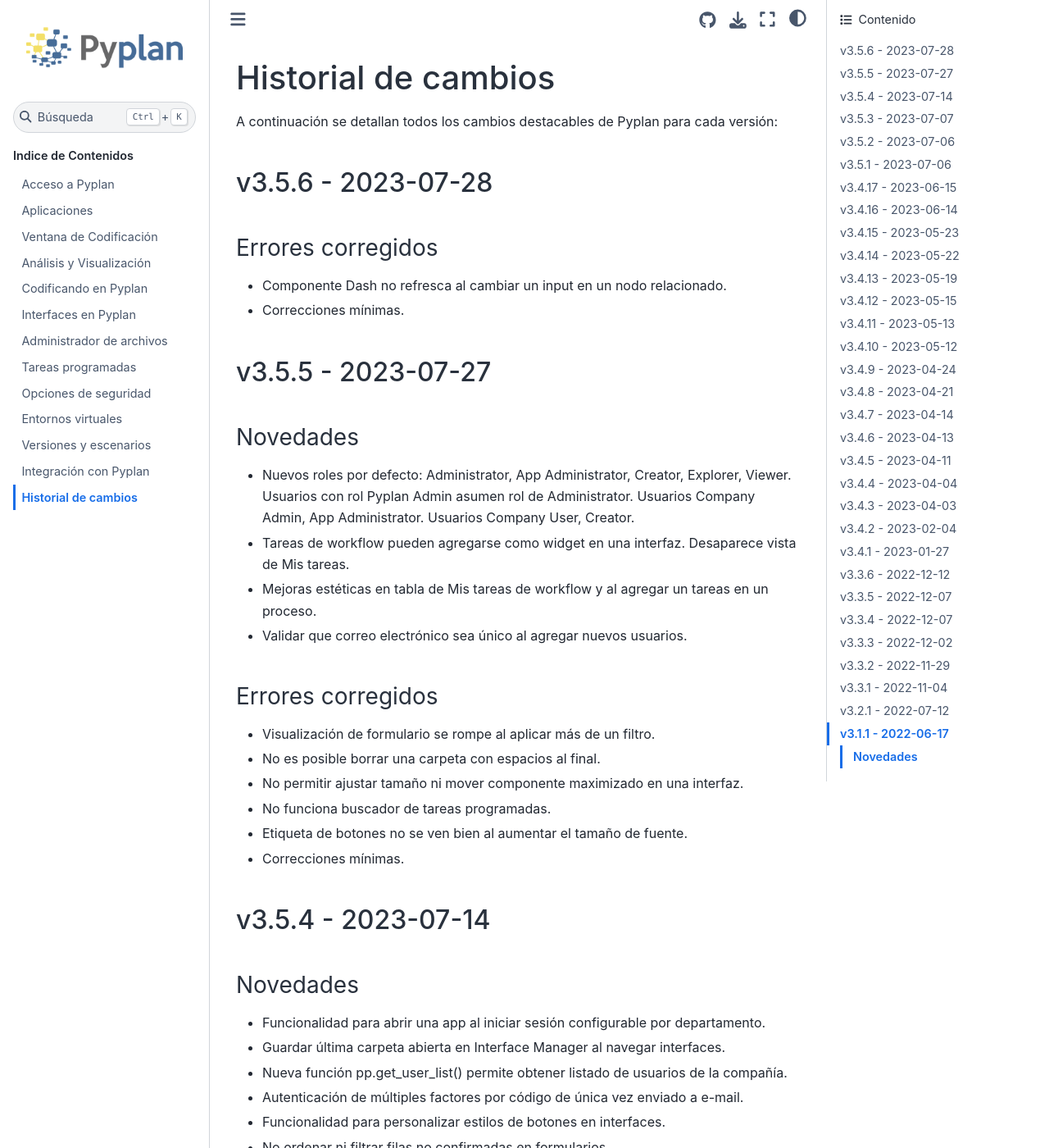
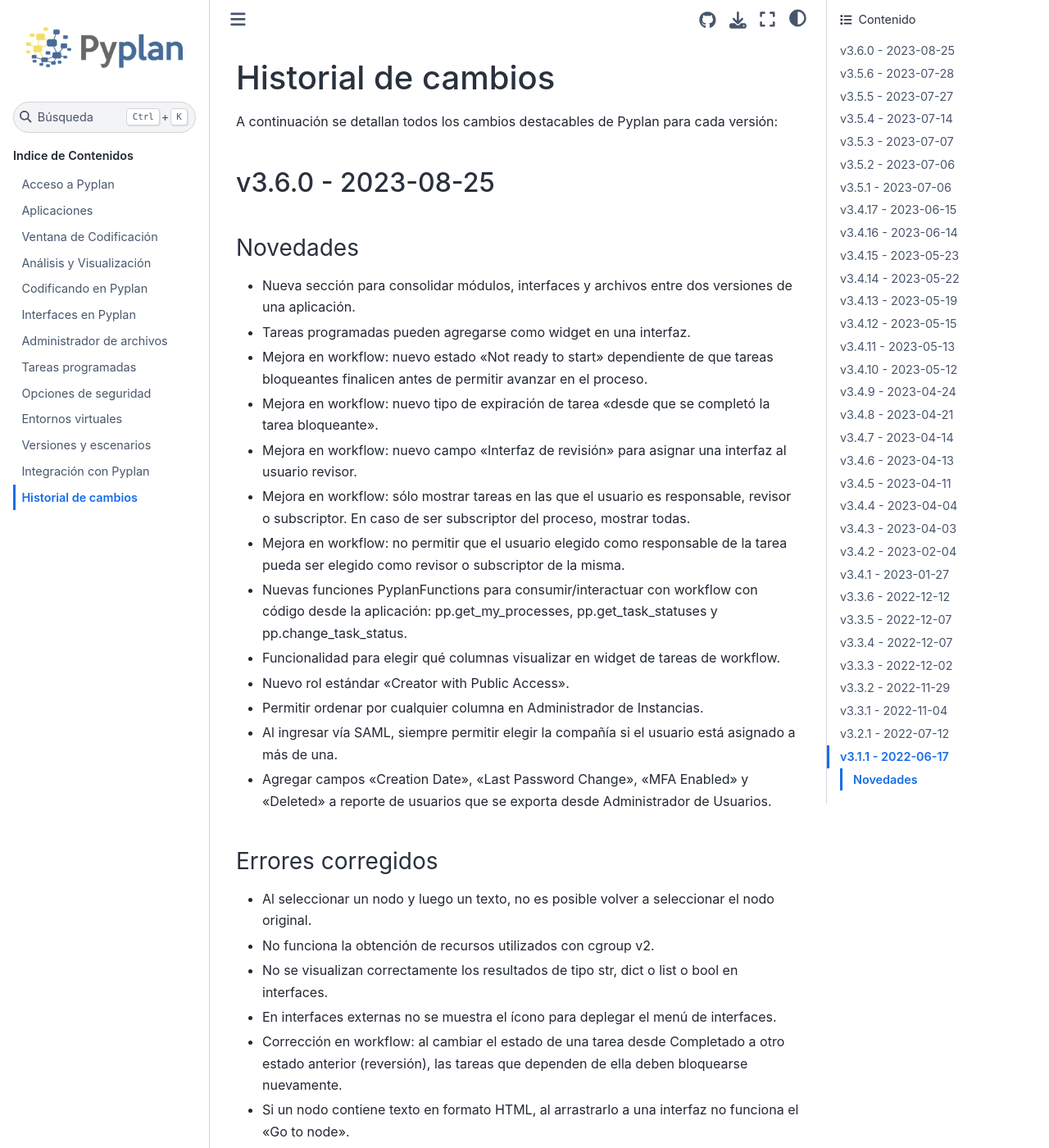
Before and after one commit to pyplan/pyplan, a Sphinx documentation site: the page built from docs/99_change_log/index.rst, in a window 1280 px wide and 1400 px high. Shown: the whole window at 82% size. Built offline with Sphinx 7.4.7 and the Sphinx Book theme 1.1.4, drawn with Linux system fonts in a browser that asks for light colours; some of the changed text lies outside the part shown.

Commit message:
changelog v3.6.0

```diff
--- a/docs/99_change_log/index.rst
+++ b/docs/99_change_log/index.rst
@@ -2,6 +2,43 @@
 ====================
 
 A continuación se detallan todos los cambios destacables de Pyplan para cada versión:
+
+v3.6.0 - 2023-08-25
+--------------------
+
+---------
+Novedades
+---------
+
+- Nueva sección para consolidar módulos, interfaces y archivos entre dos versiones de una aplicación.
+- Tareas programadas pueden agregarse como widget en una interfaz.
+- Mejora en workflow: nuevo estado "Not ready to start" dependiente de que tareas bloqueantes finalicen antes de permitir avanzar en el proceso.
+- Mejora en workflow: nuevo tipo de expiración de tarea "desde que se completó la tarea bloqueante".
+- Mejora en workflow: nuevo campo "Interfaz de revisión" para asignar una interfaz al usuario revisor.
+- Mejora en workflow: sólo mostrar tareas en las que el usuario es responsable, revisor o subscriptor. En caso de ser subscriptor del proceso, mostrar todas.
+- Mejora en workflow: no permitir que el usuario elegido como responsable de la tarea pueda ser elegido como revisor o subscriptor de la misma.
+- Nuevas funciones PyplanFunctions para consumir/interactuar con workflow con código desde la aplicación: pp.get_my_processes, pp.get_task_statuses y pp.change_task_status.
+- Funcionalidad para elegir qué columnas visualizar en widget de tareas de workflow.
+- Nuevo rol estándar "Creator with Public Access".
+- Permitir ordenar por cualquier columna en Administrador de Instancias.
+- Al ingresar vía SAML, siempre permitir elegir la compañía si el usuario está asignado a más de una.
+- Agregar campos "Creation Date", "Last Password Change", "MFA Enabled" y "Deleted" a reporte de usuarios que se exporta desde Administrador de Usuarios.
+
+------------------
+Errores corregidos
+------------------
+
+- Al seleccionar un nodo y luego un texto, no es posible volver a seleccionar el nodo original.
+- No funciona la obtención de recursos utilizados con cgroup v2.
+- No se visualizan correctamente los resultados de tipo str, dict o list o bool en interfaces.
+- En interfaces externas no se muestra el ícono para deplegar el menú de interfaces.
+- Corrección en workflow: al cambiar el estado de una tarea desde Completado a otro estado anterior (reversión), las tareas que dependen de ella deben bloquearse nuevamente.
+- Si un nodo contiene texto en formato HTML, al arrastrarlo a una interfaz no funciona el "Go to node".
+- En Permisos por rol, al apretar en checkbox de "All" de una sección, aplica a todas las secciones.
+- Al crear/editar un proceso, al intentar crear un grupo de tareas teniendo un grupo seleccionado de la tabla, edita el grupo seleccionado.
+- Al solicitar cambiar contraseña en login, si se quita el "/auth/"" de la URL, es posible continuar sin cambiar la contraseña.
+- Correcciones mínimas.
+
 
 v3.5.6 - 2023-07-28
 --------------------
```
Also changed, not shown: 1 other file.
